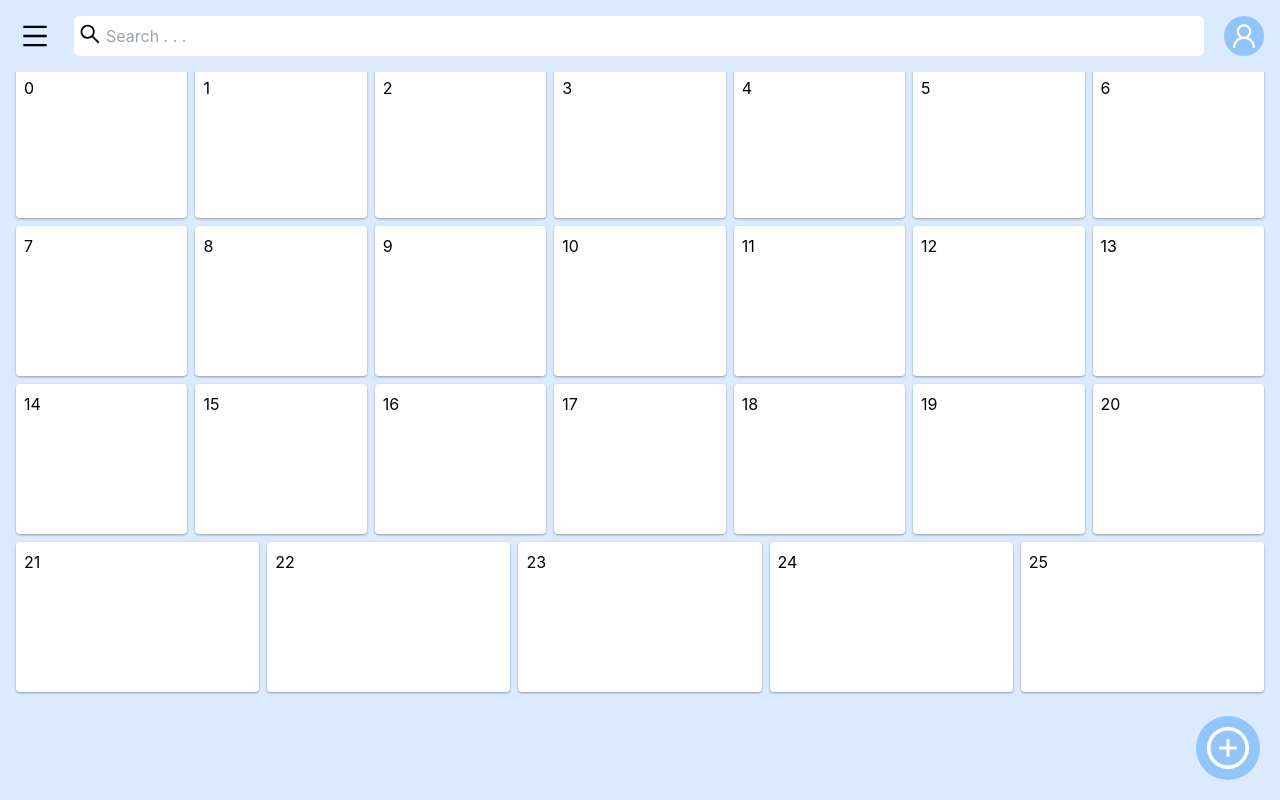
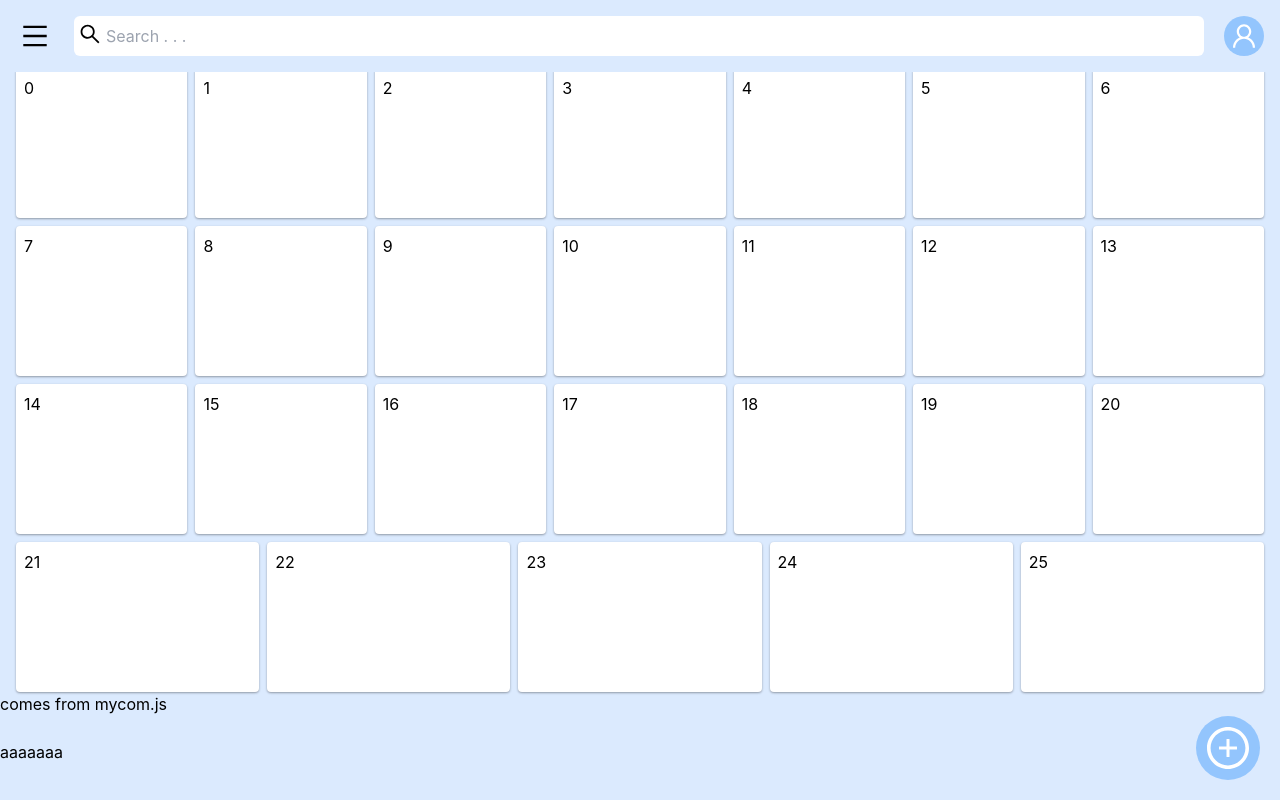
Before and after one commit to ihsankl/personal-password-manager, a React (Create React App) app: page / in a window 1280 px wide. Built offline with nearby package versions, Linux system fonts and the light colour scheme.

Commit message:
usecontext-test init

```diff
--- a/src/App.js
+++ b/src/App.js
@@ -1,19 +1,23 @@
-import React, { useState } from 'react'
+import React, { useState, createContext } from 'react'
 import BoxContent from './Components/BoxContent';
 import Header from './Components/Header';
 import PlusSign from './Components/PlusSign';
 import ScreenOverlay from './Components/ScreenOverlay';
 import Sidebar from './Components/Sidebar';
 import Loading from './Components/Loading';
+import Store from './Store';
 
 const App = () => {
   const [isSideBarOpen, setIsSideBarOpen] = useState(false)
   const [isLoading, setIsLoading] = useState(false)
+  const [myval, setMyval] = useState("")
 
   const data = ['a', 'b', 'c', 'd', 'e', 'f', 'g', 'h', 'i', 'j', 'k', 'l', 'm', 'n', 'o', 'p', 'q', 'r', 's', 't', 'u', 'v', 'w', 'x', 'y', 'z'];
   return (
     <>
       {/* HEADER SECTION */}
+      <Store.Provider value={myval}>
+
         <Header setIsSideBarOpen={setIsSideBarOpen} isSideBarOpen={isSideBarOpen} />
 
         {/* CONTAINER */}
@@ -24,14 +28,14 @@ const App = () => {
         </div>
 
         {/* PLUS SIGN */}
-      <PlusSign />
+        <PlusSign onClick={e => setMyval(Math.random())} />
 
         {/* SIDEBAR */}
         <Sidebar setIsSideBarOpen={setIsSideBarOpen} isSideBarOpen={isSideBarOpen} />
 
         {/* LOADING */}
         <Loading isLoading={isLoading} />
-
+      </Store.Provider>
     </>
   )
 }
--- /dev/null
+++ b/src/Components/Mycom/Mycom.js
@@ -0,0 +1,13 @@
+import React, { useContext } from 'react'
+import Store from '../../Store'
+
+const Mycom = () => {
+    const context = useContext(Store)
+    return (
+        <div>
+            {`${context} comes from mycom.js`}
+        </div>
+    )
+}
+
+export default Mycom
--- a/src/Components/PlusSign.js
+++ b/src/Components/PlusSign.js
@@ -1,13 +1,29 @@
 import React from 'react'
 import { AiOutlinePlusCircle } from "react-icons/ai";
+import Mycom from './Mycom/Mycom'
+
+const Mytest = ({ ...props }) => {
+    const { children } = props
+    return (
+        <span>
+            {children} <br />
+            aaaaaaa
+        </span>
+    )
+}
+
 
 // PLUS SIGN
 const PlusSign = ({ onClick, ...props }) => {
     return (
-        <button onClick={onClick} className="fixed bottom-5 right-5 w-16 h-16 bg-blue-300 z-10 rounded-full justify-center items-center flex">
-            <AiOutlinePlusCircle className="text-white text-5xl" />
-        </button>
-
+        <>
+            <button onClick={onClick} className="fixed bottom-5 right-5 w-16 h-16 bg-blue-300 z-10 rounded-full justify-center items-center flex">
+                <AiOutlinePlusCircle className="text-white text-5xl" />
+            </button>
+            <Mytest>
+                <Mycom />
+            </Mytest>
+        </>
     )
 }
 
--- /dev/null
+++ b/src/Store.js
@@ -0,0 +1,5 @@
+import React from 'react'
+
+const Store = React.createContext("")
+
+export default Store
```
Lines whose indentation alone changed are shown as unchanged.
